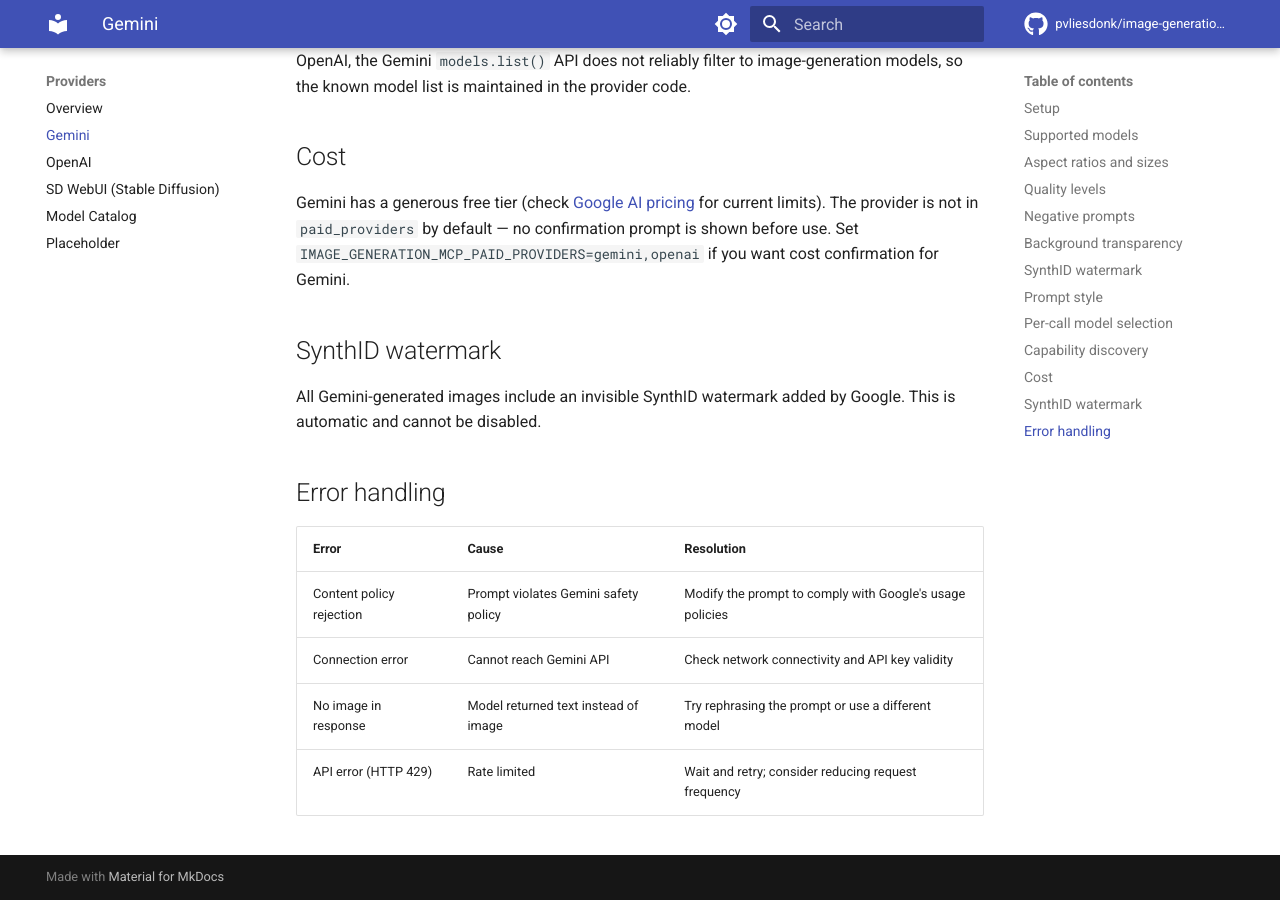
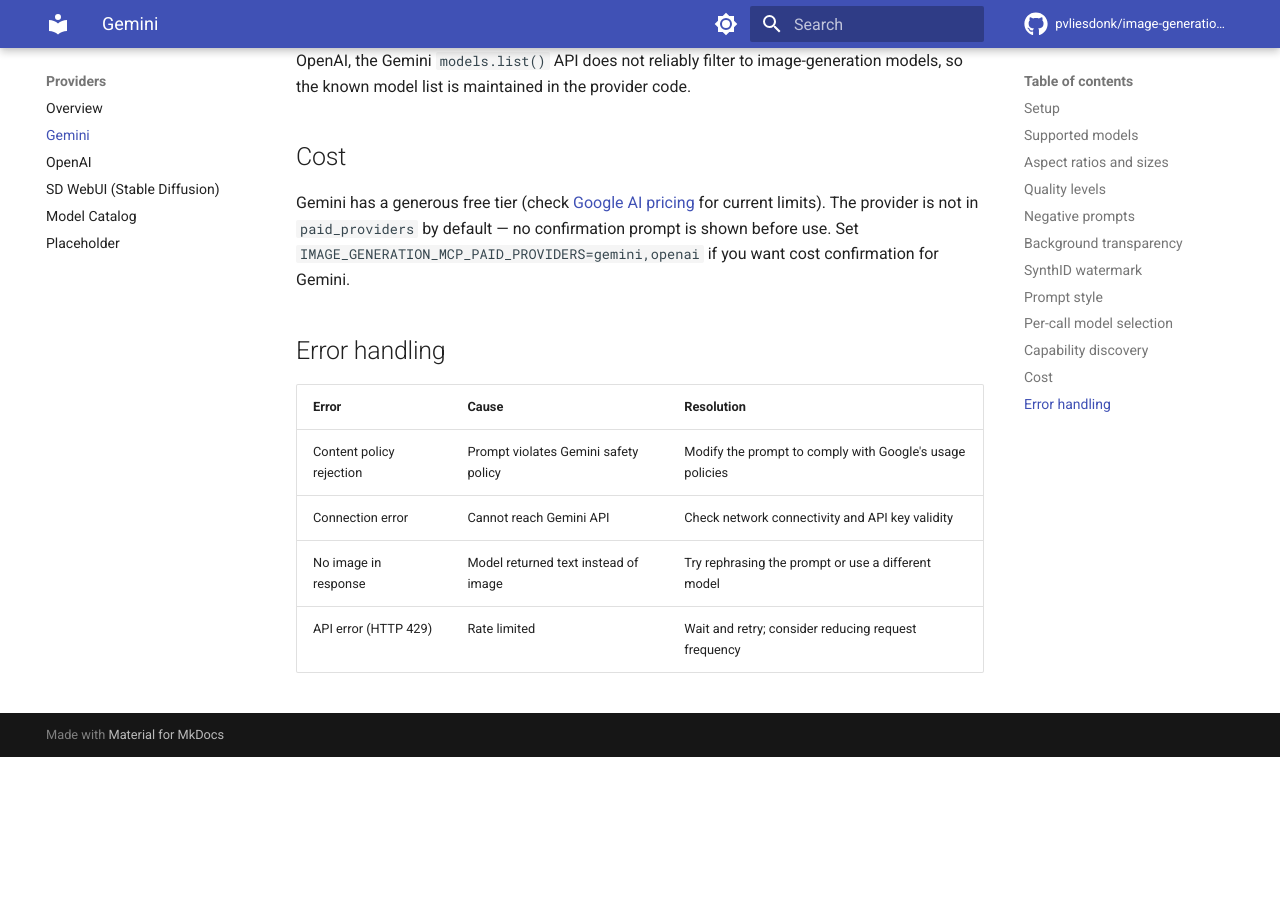
Before and after one commit to pvliesdonk/image-generation-mcp, an MkDocs documentation site: the page built from docs/providers/gemini.md, in a window 1280 px wide and 900 px high, scrolled down 3492 px. Built offline with MkDocs 1.6.1 and Material for MkDocs 9.7.7, drawn with Linux system fonts in a browser that asks for light colours; comment, search, counter and statistics services are not loaded; after the commit the page ends 4249 px from its top, so only the background shows below that.

Commit message:
fix(docs): remove duplicate SynthID section in gemini.md
The earlier #206 commit added a detailed SynthID section near the top
of the page (next to other capability sections) without noticing that
gemini.md already had a brief SynthID section near the bottom. mkdocs
tolerates duplicate '## SynthID watermark' headings but readers don't.

Drops the brief duplicate; keeps the more detailed one that explains
the bit-perfect-original implication.

Refs #206

```diff
--- a/docs/providers/gemini.md
+++ b/docs/providers/gemini.md
@@ -107,10 +107,6 @@
 
 Gemini has a generous free tier (check [Google AI pricing](https://ai.google.dev/pricing) for current limits). The provider is not in `paid_providers` by default — no confirmation prompt is shown before use. Set `IMAGE_GENERATION_MCP_PAID_PROVIDERS=gemini,openai` if you want cost confirmation for Gemini.
 
-## SynthID watermark
-
-All Gemini-generated images include an invisible SynthID watermark added by Google. This is automatic and cannot be disabled.
-
 ## Error handling
 
 | Error | Cause | Resolution |
```
